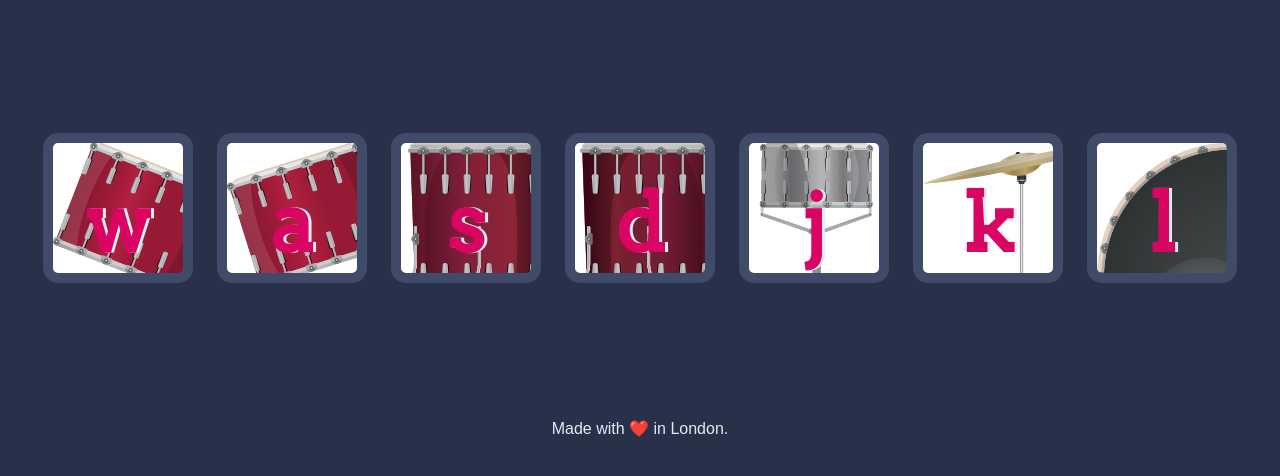
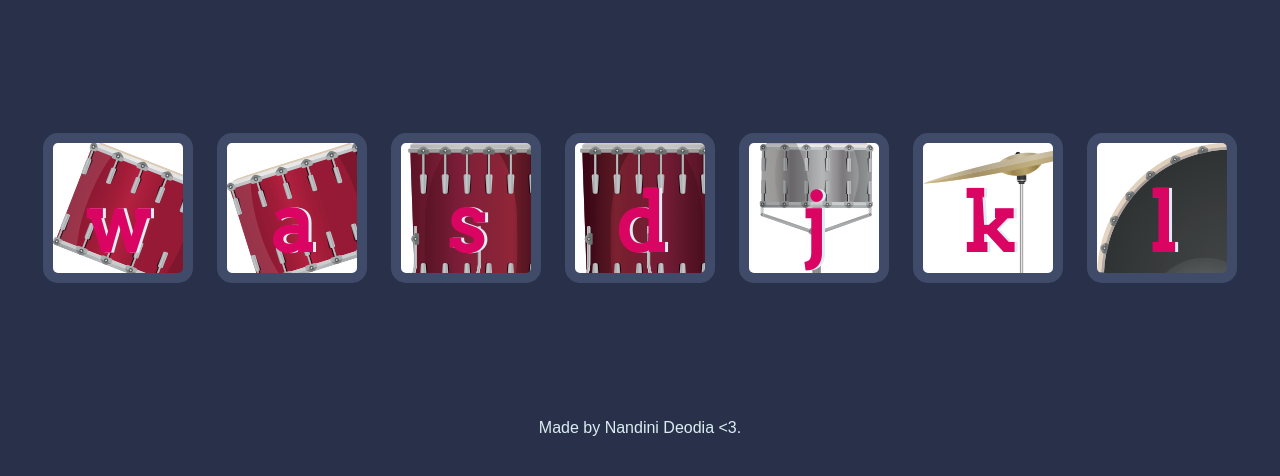
Before and after one commit to nandinideodia/DrumKit, a plain HTML site: page index.html in a window 1280 px wide. Shown: the part 156-632 px from the top of the page. Drawn offline with Linux system fonts and the light colour scheme.

Commit message:
Update index.html

```diff
--- a/index.html
+++ b/index.html
@@ -24,7 +24,7 @@
 
 
   <footer>
-    Made with ❤️ in London.
+    Made by Nandini Deodia <3.
   </footer>
 
   <script src="index.js"></script>
```
